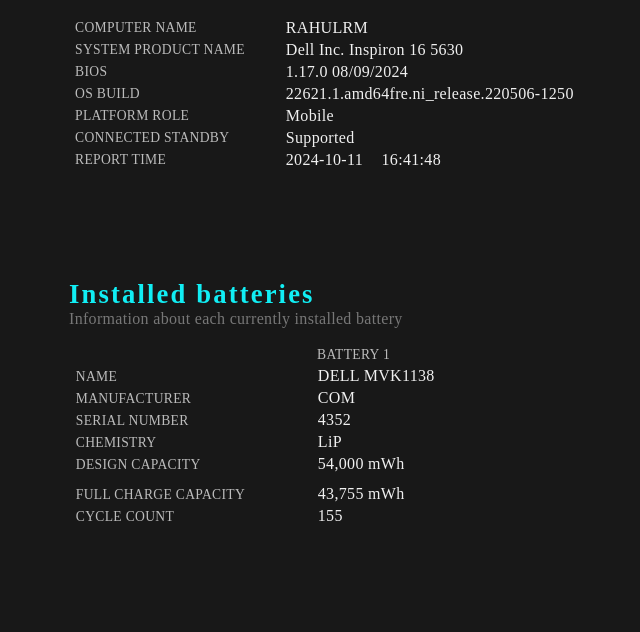
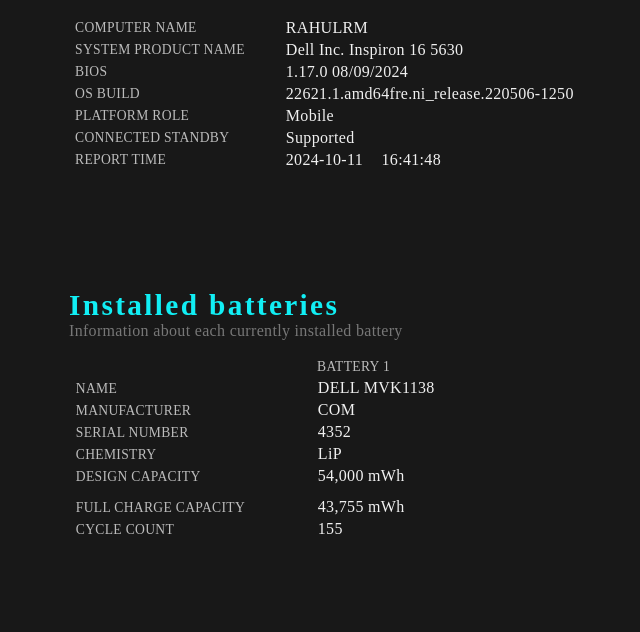
Before and after one commit to rahulrm23/battery, a plain HTML site: page web/index.html in a window 1280 px wide. Shown: the part 123-755 px from the top of the page, without its empty margins (19-659 px from the left). Drawn offline with Linux system fonts and the light colour scheme.

Commit message:
version 4

```diff
--- a/web/index.html
+++ b/web/index.html
@@ -30,7 +30,7 @@
 
       h2 {
 
-          font-size: 20pt;
+          font-size: 22pt;
 
           color: #11EEF4;
 
```
